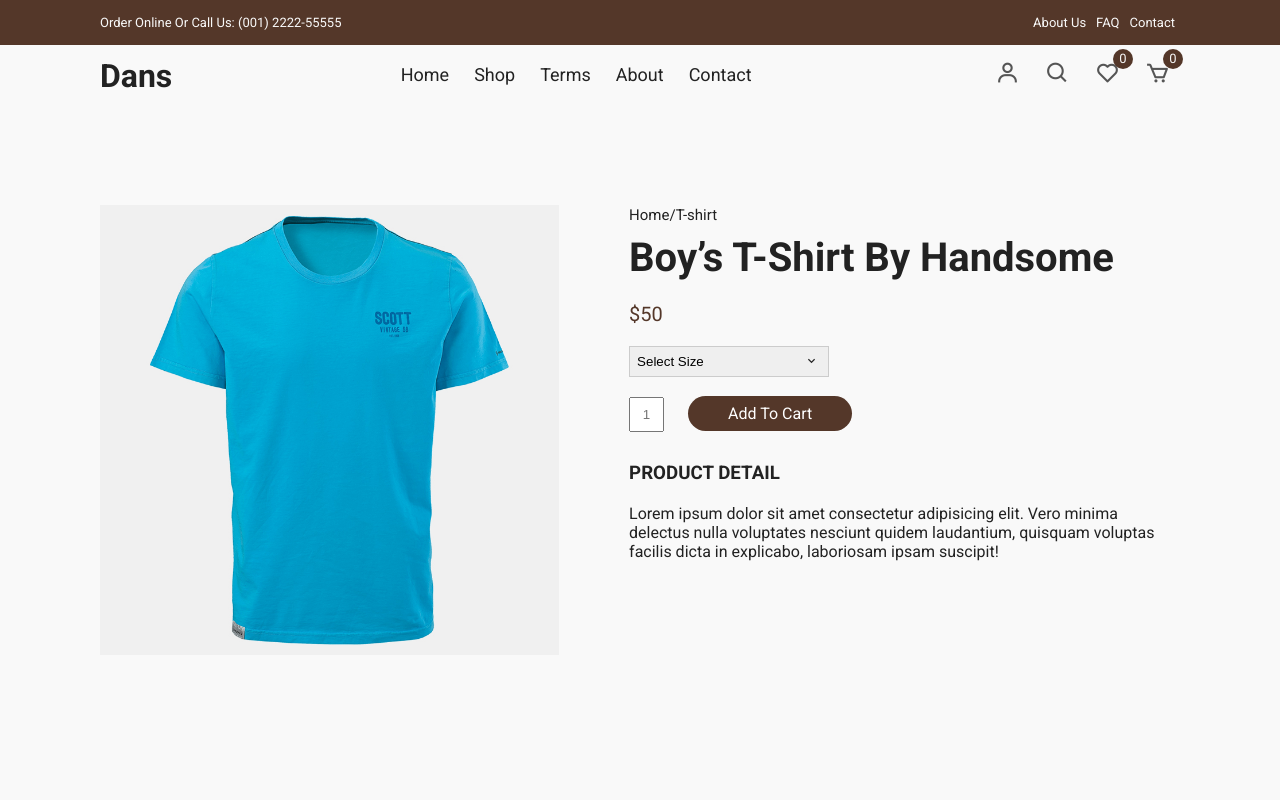
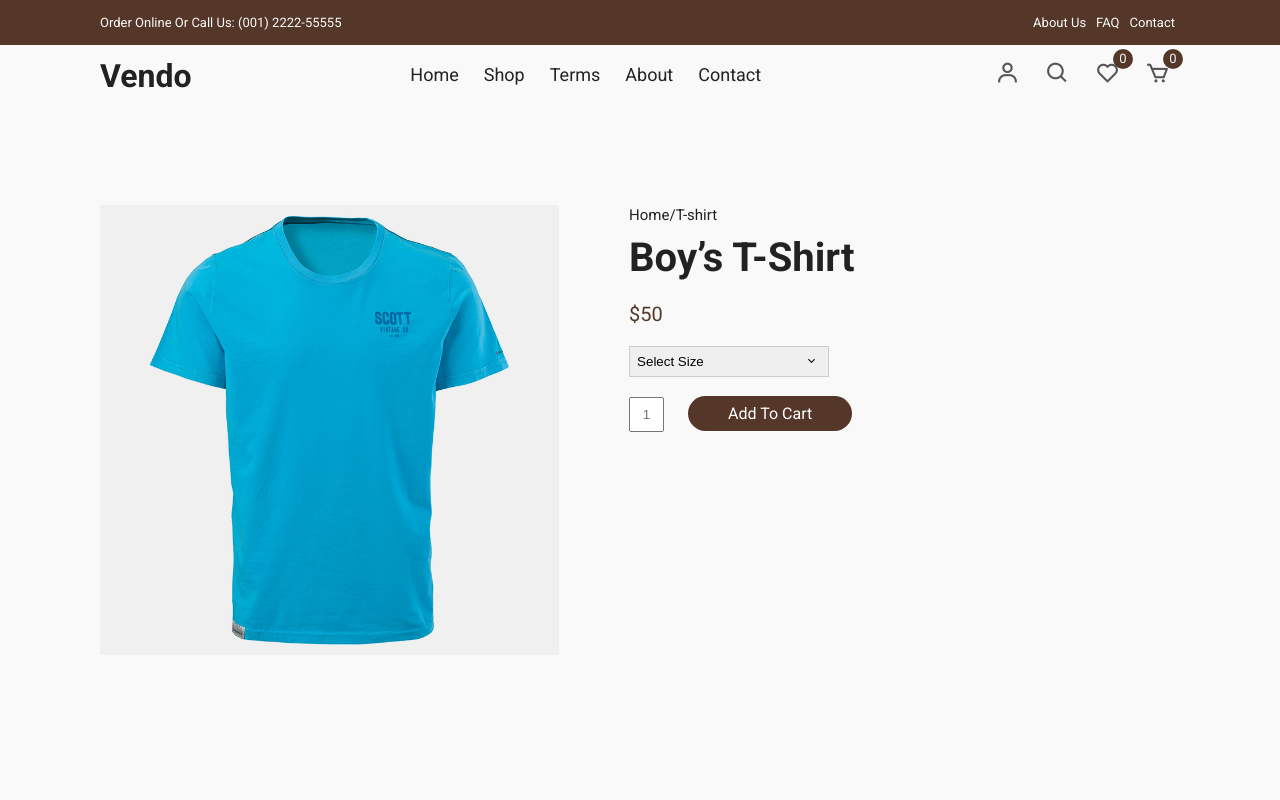
Before and after one commit to prithvipshetty/Vendo-E-commerce-Website, a plain HTML site: page productDetails.html in a window 1280 px wide. Shown: the top 800 px of the page. Drawn offline with nearby package versions, Linux system fonts and the light colour scheme.

Commit message:
e commerce website

```diff
--- a/productDetails.html
+++ b/productDetails.html
@@ -27,7 +27,7 @@
     </div>
     <div class="navigation">
       <div class="nav-center container d-flex">
-        <a href="index.html" class="logo"><h1>Dans</h1></a>
+        <a href="index.html" class="logo"><h1>Vendo</h1></a>
 
         <ul class="nav-list d-flex">
           <li class="nav-item">
@@ -96,7 +96,7 @@
         </div>
         <div class="right">
           <span>Home/T-shirt</span>
-          <h1>Boy’s T-Shirt By Handsome</h1>
+          <h1>Boy’s T-Shirt </h1>
           <div class="price">$50</div>
           <form>
             <div>
@@ -116,12 +116,12 @@
             <input type="text" placeholder="1" />
             <a href="cart.html" class="addCart">Add To Cart</a>
           </form>
-          <h3>Product Detail</h3>
+          <!-- <h3>Product Detail</h3>
           <p>
             Lorem ipsum dolor sit amet consectetur adipisicing elit. Vero minima
             delectus nulla voluptates nesciunt quidem laudantium, quisquam
             voluptas facilis dicta in explicabo, laboriosam ipsam suscipit!
-          </p>
+          </p> -->
         </div>
       </div>
     </section>
```
Also changed, not shown: cart.html (+1 -1 lines), index.html (+1 -1 lines), login.html (+1 -1 lines), product.html (+1 -1 lines), signup.html (+1 -1 lines), 1 other file.
